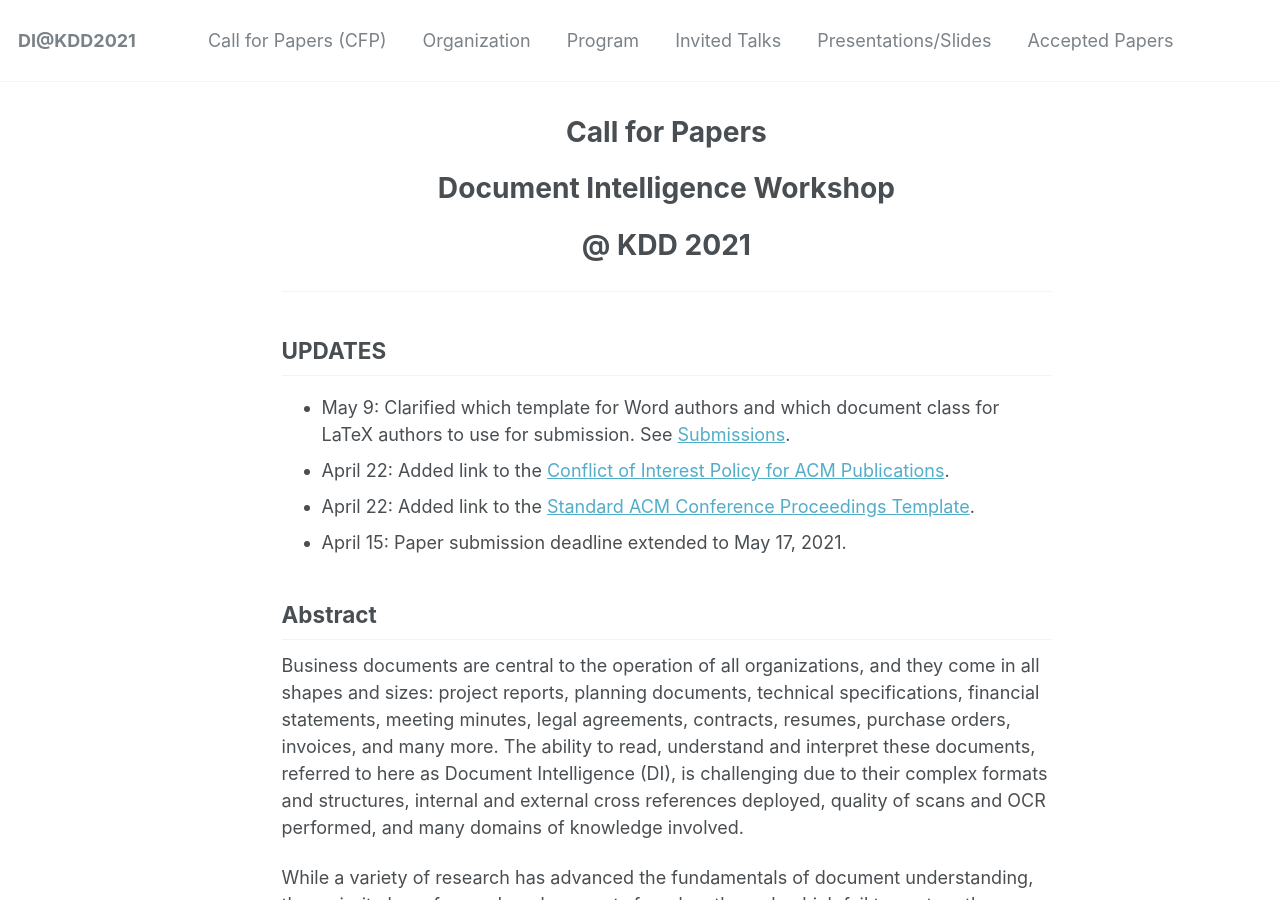
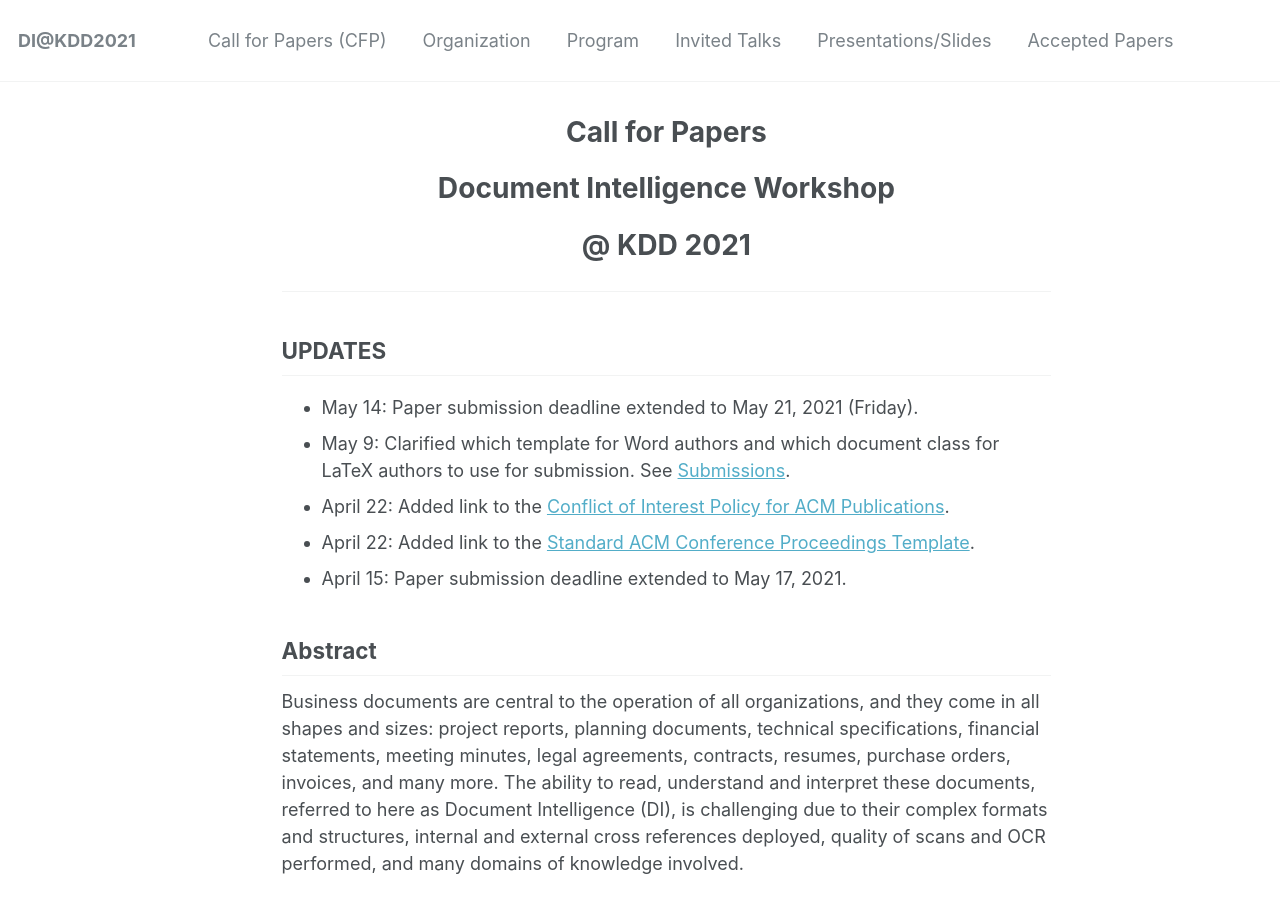
Before and after one commit to document-intelligence/DI-2022, a Jekyll site: the page built from _pages/cfp.md, in a window 1280 px wide and 900 px high. Built offline with Jekyll 4.4.1, drawn with Linux system fonts in a browser that asks for light colours; some of the changed text lies outside the part shown.

Commit message:
Update cfp.md

```diff
--- a/_pages/cfp.md
+++ b/_pages/cfp.md
@@ -13,6 +13,7 @@ redirect_from:
 
 ## UPDATES
 
+- May 14: Paper submission deadline extended to May 21, 2021 (Friday).
 - May 9: Clarified which template for Word authors and which document class for LaTeX authors to use for submission. See [Submissions](#submissions).
 - April 22: Added link to the [Conflict of Interest Policy for ACM Publications](https://www.acm.org/publications/policies/conflict-of-interest).
 - April 22: Added link to the [Standard ACM Conference Proceedings Template](https://www.acm.org/publications/proceedings-template).
@@ -95,7 +96,7 @@ Microsoft Research CMT: <https://cmt3.research.microsoft.com/DI2021>
 
 ## Important Dates
 
-- Paper Submission Deadline: ~~May 10, 2021~~ May 17, 2021.
+- Paper Submission Deadline: ~~May 10, 2021~~ May 21, 2021.
 - Paper Notification Date: June 10, 2021.
 - Paper Final Version Due: July 1, 2021.
 - Virtual Workshop Date: August 14-18, 2021.
```
